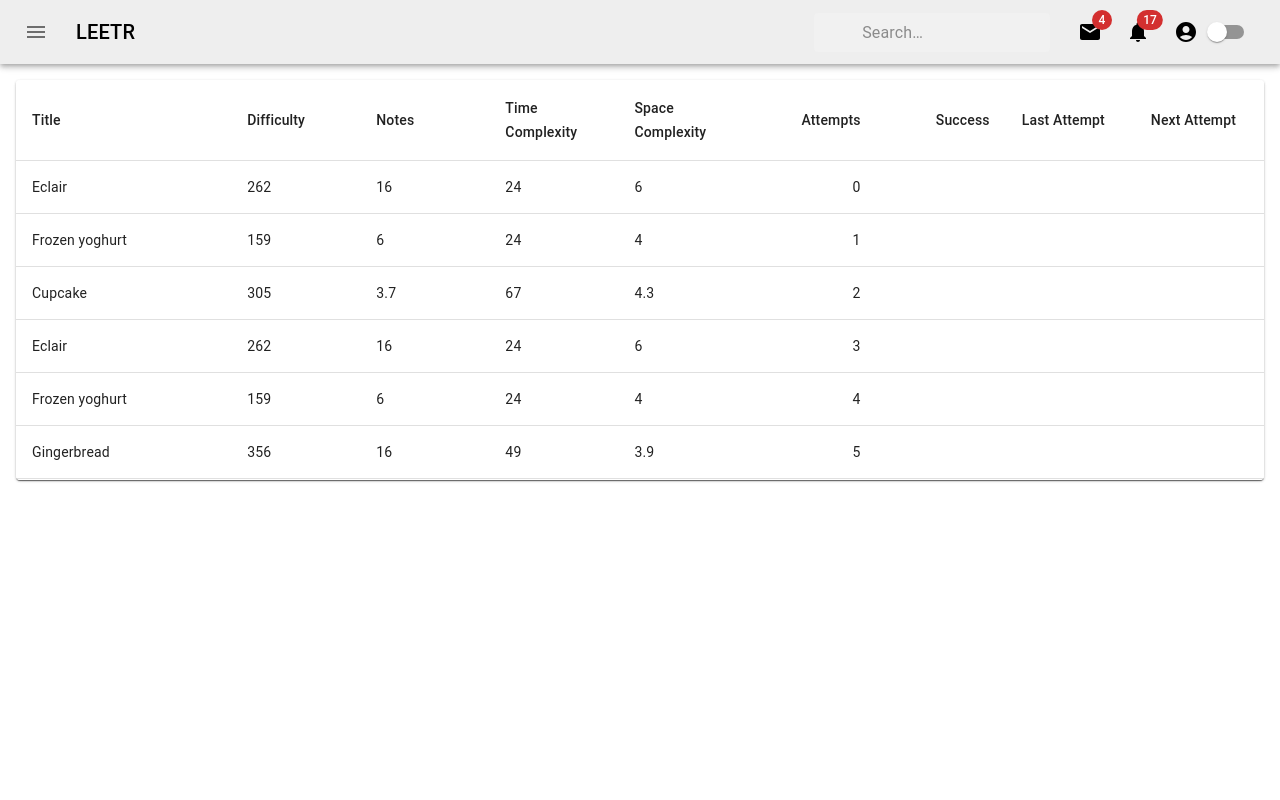
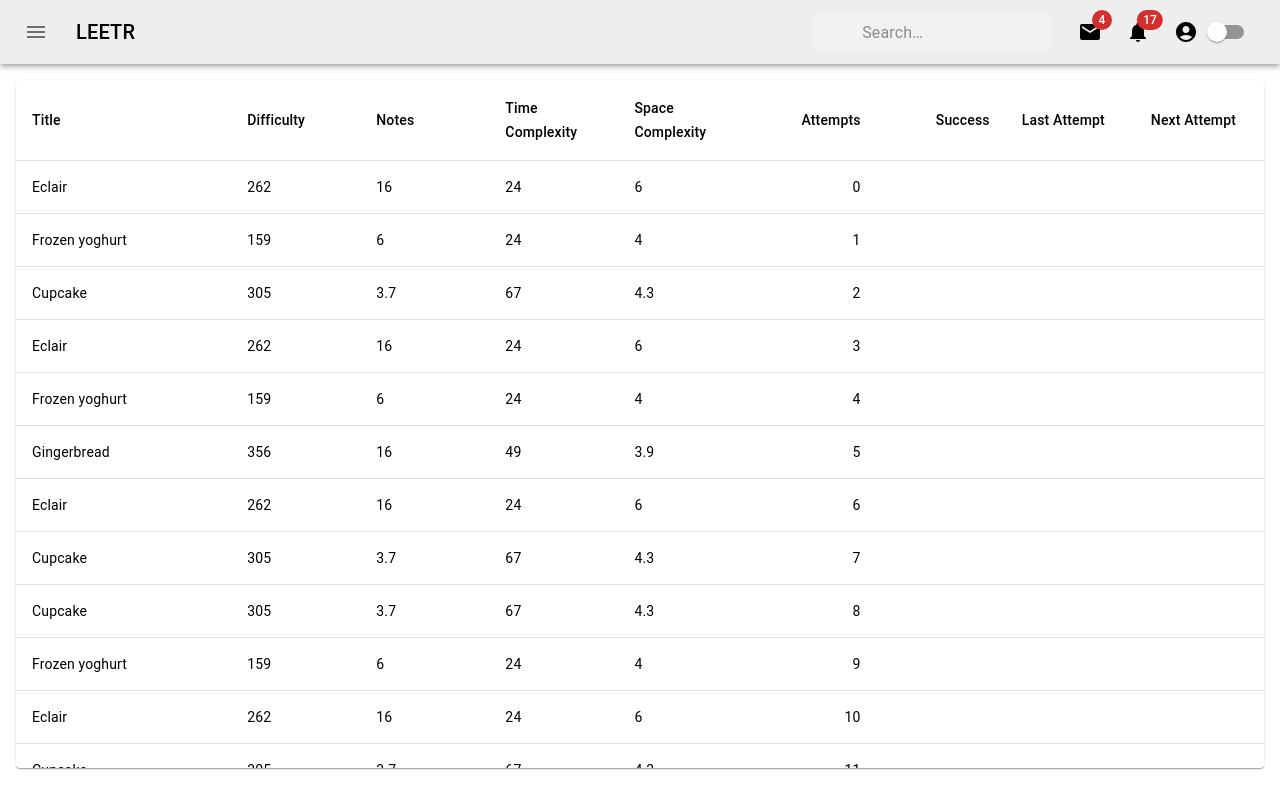
Before and after one commit to Rayaan-khan428/leetr, a Next.js app in the folder frontend/: page / in a window 1280 px wide. Built offline with nearby package versions, Linux system fonts and the light colour scheme.

Commit message:
Fixed table orientation

```diff
--- a/frontend/app/page.js
+++ b/frontend/app/page.js
@@ -3,28 +3,25 @@ import React, { useState } from 'react';
 import PrimarySearchAppBar from "@/components/navbar";
 import ReactVirtualizedTable, { rows } from "@/components/table";
 
-
 export default function Home() {
   const [darkMode, setDarkMode] = useState(false);
   const [searchQuery, setSearchQuery] = useState('');
 
-  // Filter data based on search query in the "title" column
   const filteredData = rows.filter(item => item.title.toLowerCase().includes(searchQuery.toLowerCase()));
 
   return (
-    <div className={`flex flex-col min-h-screen w-full ${darkMode ? 'bg-black text-white' : 'bg-white text-black'}`}>
+    <div className={`flex flex-col h-screen w-full ${darkMode ? 'bg-black text-white' : 'bg-white text-black'}`}>
       <header className="w-full">
         <PrimarySearchAppBar
-          className="w-full"
           darkMode={darkMode}
           handleThemeChange={() => setDarkMode(!darkMode)}
           searchQuery={searchQuery}
           onSearchChange={setSearchQuery}
         />
       </header>
-      <div className="flex-grow p-4">
-      <ReactVirtualizedTable data={filteredData} />
-      </div>
+      <main className="flex-grow p-4 overflow-hidden">
+        <ReactVirtualizedTable data={filteredData} darkMode={darkMode} />
+      </main>
     </div>
   );
 }
--- a/frontend/components/table.js
+++ b/frontend/components/table.js
@@ -7,9 +7,9 @@ import TableHead from '@mui/material/TableHead';
 import TableRow from '@mui/material/TableRow';
 import Paper from '@mui/material/Paper';
 import { TableVirtuoso } from 'react-virtuoso';
+import { useTheme } from '@mui/material/styles';
 
 const sample = [
-  // Assuming the first element of each array is the 'title'
   ['Frozen yoghurt', 159, 6.0, 24, 4.0],
   ['Ice cream sandwich', 237, 9.0, 37, 4.3],
   ['Eclair', 262, 16.0, 24, 6.0],
@@ -17,74 +17,26 @@ const sample = [
   ['Gingerbread', 356, 16.0, 49, 3.9],
 ];
 
-// datakeys (may have to change based on database)
 function createData(title, difficulty, notes, timeComplexity, spaceComplexity, attempts, success, lastAttempt, nextAttempt) {
   return { title, difficulty, notes, timeComplexity, spaceComplexity, attempts, success, lastAttempt, nextAttempt };
 }
 
-// width can be changed based on length of items
 const columns = [
-  {
-    width: 200,
-    label: 'Title',
-    dataKey: 'title',
-  },
-  {
-    width: 120,
-    label: 'Difficulty',
-    dataKey: 'difficulty',
-    numeric: false,
-  },
-  {
-    width: 120,
-    label: 'Notes',
-    dataKey: 'notes',
-    numeric: false,
-  },
-  {
-    width: 120,
-    label: 'Time Complexity',
-    dataKey: 'timeComplexity',
-    numeric: false,
-  },
-  {
-    width: 120,
-    label: 'Space Complexity',
-    dataKey: 'spaceComplexity',
-    numeric: false,
-  },
-  {
-    width: 120,
-    label: 'Attempts',
-    dataKey: 'attempts',
-    numeric: true,
-  },
-  {
-    width: 120,
-    label: 'Success',
-    dataKey: 'success',
-    numeric: true,
-  },
-  {
-    width: 120,
-    label: 'Last Attempt',
-    dataKey: 'lastAttempt',
-    numeric: false,
-  },
-  {
-    width: 120,
-    label: 'Next Attempt',
-    dataKey: 'nextAttempt',
-    numeric: false,
-  },
+  { width: 200, label: 'Title', dataKey: 'title' },
+  { width: 120, label: 'Difficulty', dataKey: 'difficulty', numeric: false },
+  { width: 120, label: 'Notes', dataKey: 'notes', numeric: false },
+  { width: 120, label: 'Time Complexity', dataKey: 'timeComplexity', numeric: false },
+  { width: 120, label: 'Space Complexity', dataKey: 'spaceComplexity', numeric: false },
+  { width: 120, label: 'Attempts', dataKey: 'attempts', numeric: true },
+  { width: 120, label: 'Success', dataKey: 'success', numeric: true },
+  { width: 120, label: 'Last Attempt', dataKey: 'lastAttempt', numeric: false },
+  { width: 120, label: 'Next Attempt', dataKey: 'nextAttempt', numeric: false },
 ];
 
 const rows = Array.from({ length: 200 }, (_, index) => {
   const randomSelection = sample[Math.floor(Math.random() * sample.length)];
-    return createData(...randomSelection, index); // Adjusted order to match createData function
+  return createData(...randomSelection, index);
 });
-
-
 
 const VirtuosoTableComponents = {
   Scroller: React.forwardRef((props, ref) => (
@@ -98,7 +50,7 @@ const VirtuosoTableComponents = {
   TableBody: React.forwardRef((props, ref) => <TableBody {...props} ref={ref} />),
 };
 
-function fixedHeaderContent() {
+function fixedHeaderContent(darkMode) {
   return (
     <TableRow>
       {columns.map((column) => (
@@ -108,7 +60,8 @@ function fixedHeaderContent() {
           align={column.numeric || false ? 'right' : 'left'}
           style={{ width: column.width }}
           sx={{
-            backgroundColor: 'background.paper',
+            backgroundColor: darkMode ? '#212121' : '#fff', // Conditional background color
+            color: darkMode ? '#fff' : '#000', // Conditional text color
           }}
         >
           {column.label}
@@ -118,13 +71,14 @@ function fixedHeaderContent() {
   );
 }
 
-function rowContent(_index, row) {
+function rowContent(_index, row, darkMode) {
   return (
     <React.Fragment>
       {columns.map((column) => (
         <TableCell
           key={column.dataKey}
           align={column.numeric || false ? 'right' : 'left'}
+          sx={{ color: darkMode ? '#fff' : '#000' }} // Conditional text color for cells
         >
           {row[column.dataKey]}
         </TableCell>
@@ -132,16 +86,44 @@ function rowContent(_index, row) {
     </React.Fragment>
   );
 }
+
 export { rows };
 
-export default function ReactVirtualizedTable({ data }) { // Accept data as a prop
+export default function ReactVirtualizedTable({ data, darkMode }) {
+  // The useTheme hook must be called inside a component or another hook.
+  const theme = useTheme();
+
+  // Styles must be declared inside the component or a useMemo hook if they depend on props or state.
+  const tableRowCellStyles = {
+    backgroundColor: darkMode ? '#212121' : '#fff', // Use a darker color for visibility
+    color: darkMode ? '#fff' : '#000',
+  };
+
+  // This is your Paper component that wraps the TableVirtuoso.
   return (
-      <Paper style={{ height: 400, width: '100%' }}>
+    <Paper sx={{
+      height: 'calc(100% - ' + theme.spacing(2) + ')', // Adjust for padding
+      width: '100%',
+      bgcolor: darkMode ? 'grey.900' : 'grey.50',
+      color: darkMode ? 'grey.50' : 'grey.900',
+      overflow: 'auto', // Add scroll if content overflows
+    }}>
       <TableVirtuoso
-          data={data} // Use the passed data
-          components={VirtuosoTableComponents}
-          fixedHeaderContent={fixedHeaderContent}
-          itemContent={rowContent}
+        data={data}
+        components={{
+          ...VirtuosoTableComponents,
+          Table: (props) => (
+            <Table {...props} style={tableRowCellStyles} />
+          ),
+          TableRow: ({ item: _item, ...props }) => (
+            <TableRow {...props} style={tableRowCellStyles} />
+          ),
+          TableCell: (props) => (
+            <TableCell {...props} style={tableRowCellStyles} />
+          ),
+        }}
+        fixedHeaderContent={() => fixedHeaderContent(darkMode)}
+        itemContent={(index, row) => rowContent(index, row, darkMode)}
       />
     </Paper>
   );
```
Lines whose indentation alone changed are shown as unchanged.
